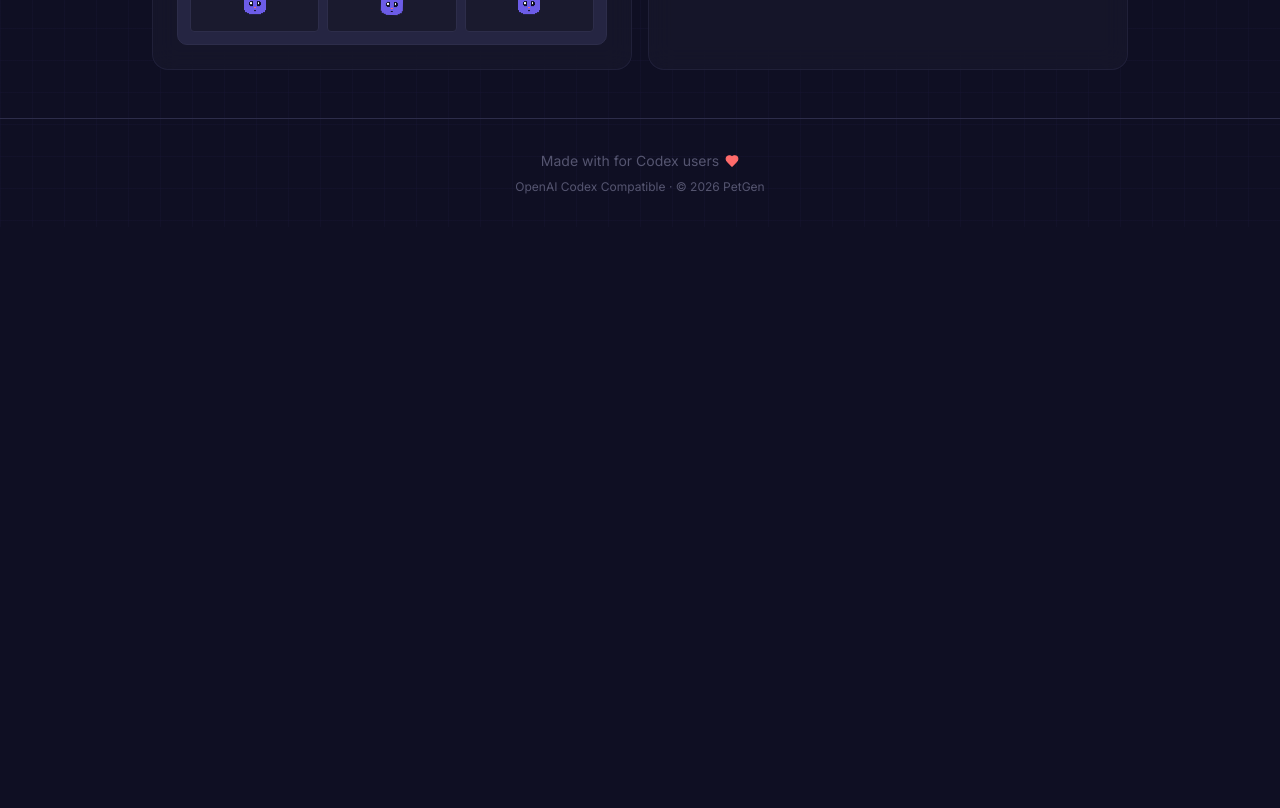
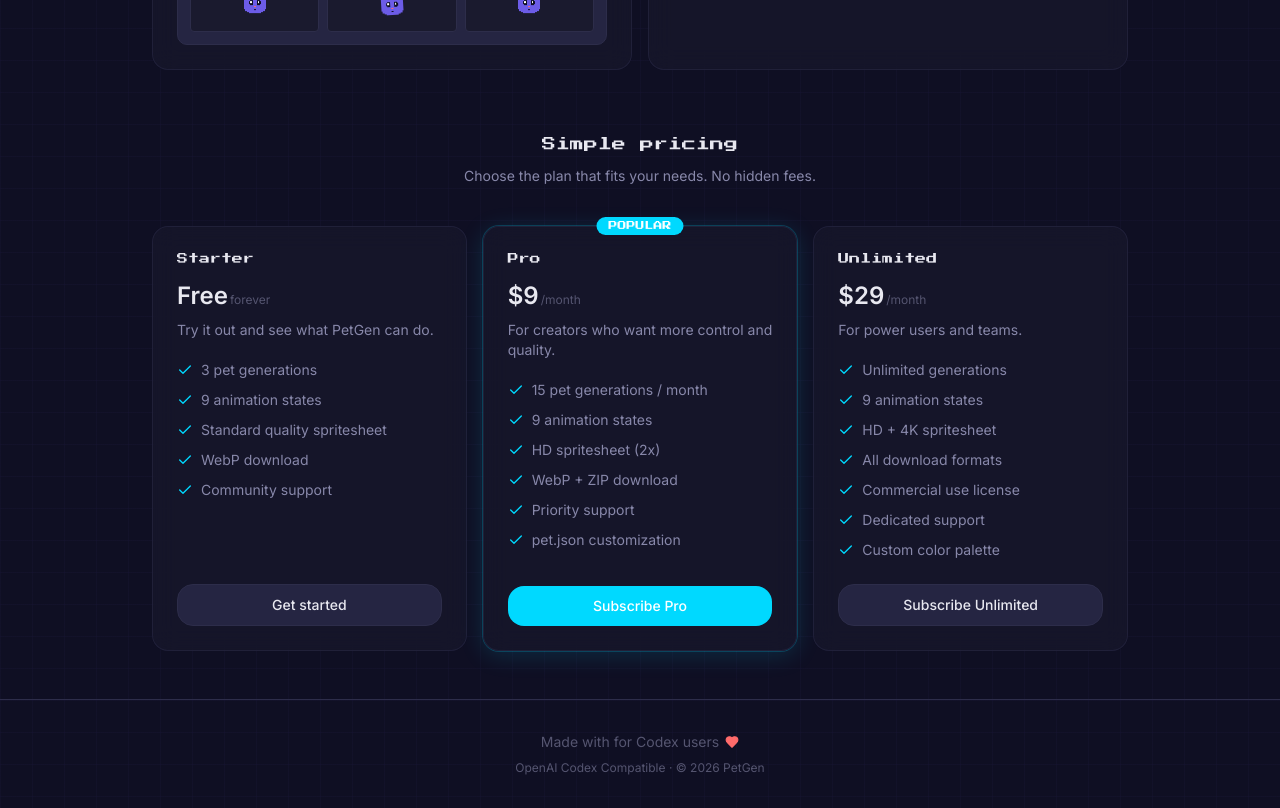
Before and after one commit to 863683348/codex-pet-generator, a Next.js app: page / in a window 1280 px wide. Shown: the part 1540-2348 px from the top of the page. Before the commit the page ends 1767 px from the top, so only its background shows below. Built offline with nearby package versions, Linux system fonts and the light colour scheme; no server answers.

Commit message:
Add pricing section component with three tiers (Starter/Pro/Unlimited)

```diff
--- a/app/page.tsx
+++ b/app/page.tsx
@@ -8,6 +8,7 @@ import StepIndicator from '@/components/pet/StepIndicator'
 import GenerationWorkspace from '@/components/pet/GenerationWorkspace'
 import HowItWorks from '@/components/layout/HowItWorks'
 import WhatYouGet from '@/components/layout/WhatYouGet'
+import PricingSection from '@/components/layout/PricingSection'
 import PixelPet from '@/components/pet/PixelPet'
 import { PetTask } from '@/types/pet'
 import { POLL_INTERVAL } from '@/lib/utils/constants'
@@ -411,6 +412,7 @@ export default function Home() {
           <>
             <HowItWorks />
             <WhatYouGet />
+            <PricingSection />
           </>
         )}
       </main>
--- /dev/null
+++ b/components/layout/PricingSection.tsx
@@ -0,0 +1,109 @@
+import { Check } from 'lucide-react'
+
+const plans = [
+  {
+    name: 'Starter',
+    price: 'Free',
+    period: 'forever',
+    description: 'Try it out and see what PetGen can do.',
+    popular: false,
+    features: [
+      '3 pet generations',
+      '9 animation states',
+      'Standard quality spritesheet',
+      'WebP download',
+      'Community support',
+    ],
+  },
+  {
+    name: 'Pro',
+    price: '$9',
+    period: '/month',
+    description: 'For creators who want more control and quality.',
+    popular: true,
+    features: [
+      '15 pet generations / month',
+      '9 animation states',
+      'HD spritesheet (2x)',
+      'WebP + ZIP download',
+      'Priority support',
+      'pet.json customization',
+    ],
+  },
+  {
+    name: 'Unlimited',
+    price: '$29',
+    period: '/month',
+    description: 'For power users and teams.',
+    popular: false,
+    features: [
+      'Unlimited generations',
+      '9 animation states',
+      'HD + 4K spritesheet',
+      'All download formats',
+      'Commercial use license',
+      'Dedicated support',
+      'Custom color palette',
+    ],
+  },
+]
+
+export default function PricingSection() {
+  return (
+    <section className="mt-16">
+      <div className="mb-10 text-center">
+        <h2 className="font-pixel text-sm text-text-primary">Simple pricing</h2>
+        <p className="mx-auto mt-3 max-w-md text-sm text-text-secondary">
+          Choose the plan that fits your needs. No hidden fees.
+        </p>
+      </div>
+
+      <div className="grid grid-cols-1 gap-4 sm:grid-cols-2 lg:grid-cols-3">
+        {plans.map((plan) => (
+          <div
+            key={plan.name}
+            className={`glass-card relative flex flex-col rounded-lg p-6 ${
+              plan.popular
+                ? 'border-accent/40 shadow-glow-accent ring-1 ring-accent/20'
+                : 'border-border'
+            }`}
+          >
+            {plan.popular && (
+              <span className="absolute -top-2.5 left-1/2 -translate-x-1/2 rounded-full bg-accent px-3 py-0.5 font-pixel text-[9px] text-white">
+                POPULAR
+              </span>
+            )}
+
+            <h3 className="font-pixel text-[11px] text-text-primary">{plan.name}</h3>
+            <div className="mt-3 flex items-baseline gap-0.5">
+              <span className="text-2xl font-semibold text-text-primary">{plan.price}</span>
+              {plan.period && (
+                <span className="text-xs text-text-muted">{plan.period}</span>
+              )}
+            </div>
+            <p className="mt-2 text-sm text-text-secondary">{plan.description}</p>
+
+            <ul className="mt-5 flex-1 space-y-2.5">
+              {plan.features.map((f) => (
+                <li key={f} className="flex items-start gap-2 text-sm text-text-secondary">
+                  <Check className="mt-0.5 h-4 w-4 shrink-0 text-accent" />
+                  {f}
+                </li>
+              ))}
+            </ul>
+
+            <button
+              className={`mt-6 w-full rounded-lg py-2.5 text-sm font-medium transition-all active:scale-[0.98] ${
+                plan.popular
+                  ? 'bg-accent text-white hover:bg-accent/90'
+                  : 'border border-border bg-bg-elevated text-text-primary hover:bg-bg-surface'
+              }`}
+            >
+              {plan.price === 'Free' ? 'Get started' : `Subscribe ${plan.name}`}
+            </button>
+          </div>
+        ))}
+      </div>
+    </section>
+  )
+}
```
